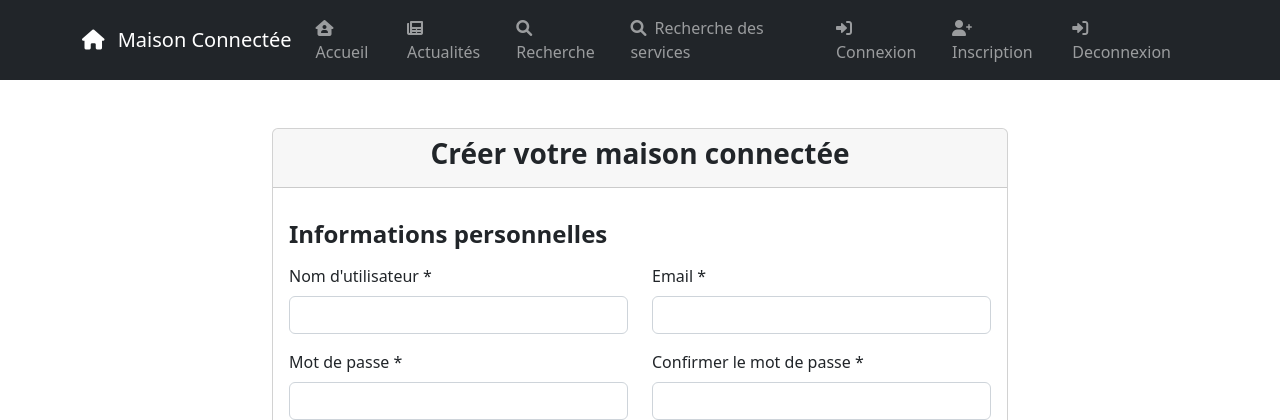
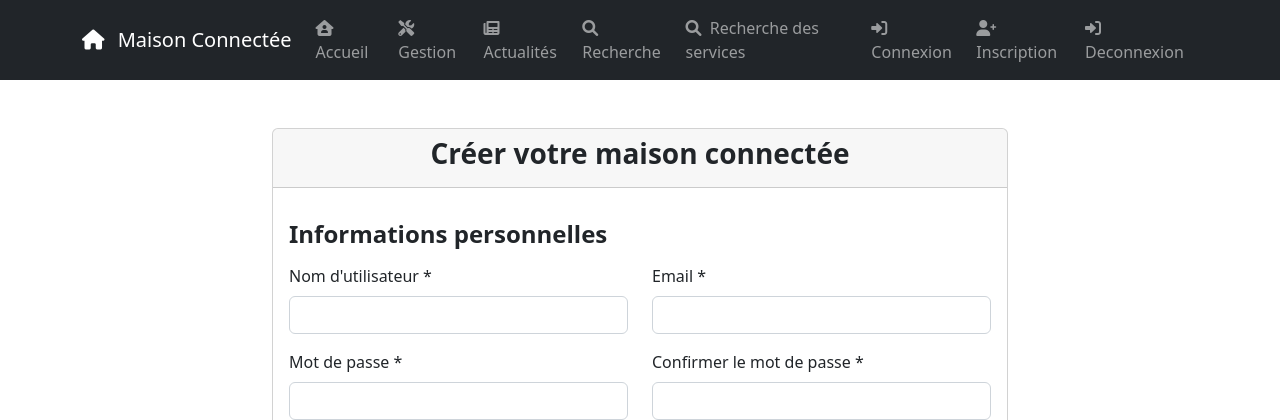
Before and after one commit to WeKup/SmartHome, a Flask app: page /auth/create-house in a window 1280 px wide. Shown: the top 420 px of the page. Run offline with Flask 3, Linux system fonts and the light colour scheme.

Commit message:
Update layout.html

```diff
--- a/templates/layout.html
+++ b/templates/layout.html
@@ -31,6 +31,11 @@
                     <li class="nav-item">
                         <a class="nav-link {% if request.endpoint == 'info.home' %}active{% endif %}" href="{{ url_for('info.home') }}">
                             <i class="fas fa-house-user me-1"></i> Accueil
+                        </a>
+                    </li>
+                    <li class="nav-item">
+                        <a class="nav-link {% if request.endpoint == 'gestion.gestion' %}active{% endif %}" href="{{ url_for('gestion.gestion') }}">
+                            <i class="fas fa-tools me-1"></i> Gestion
                         </a>
                     </li>
                     <li class="nav-item">
```
